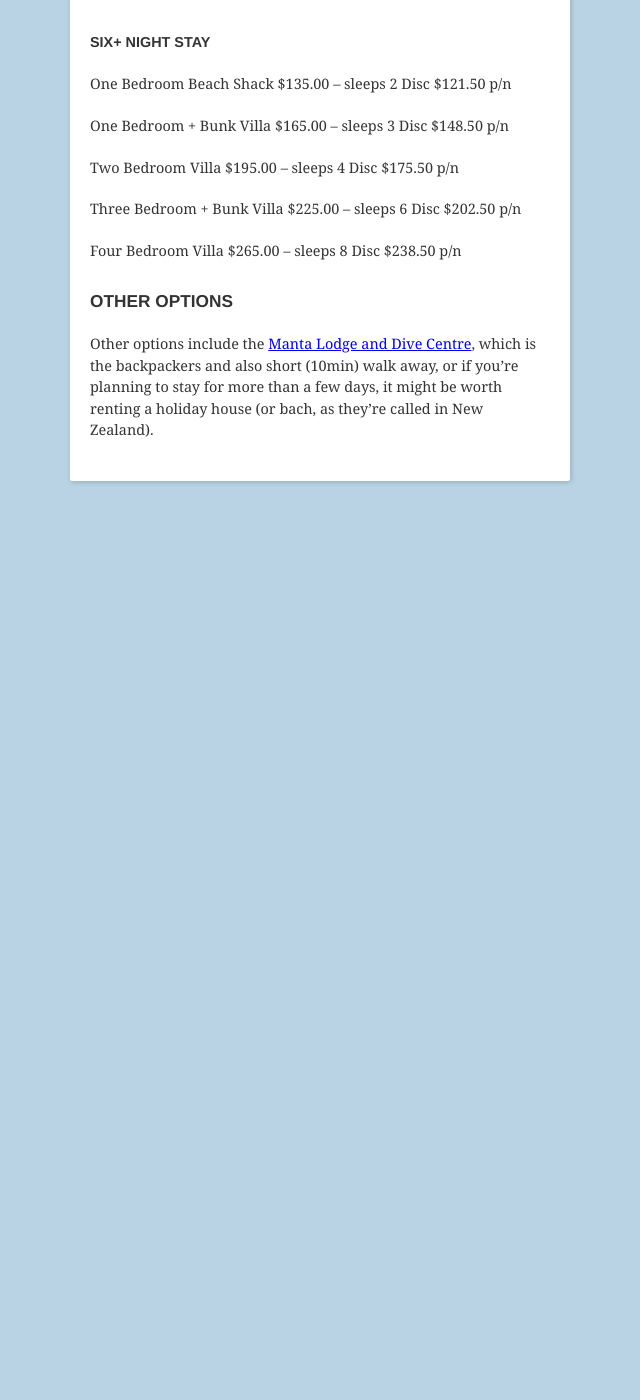
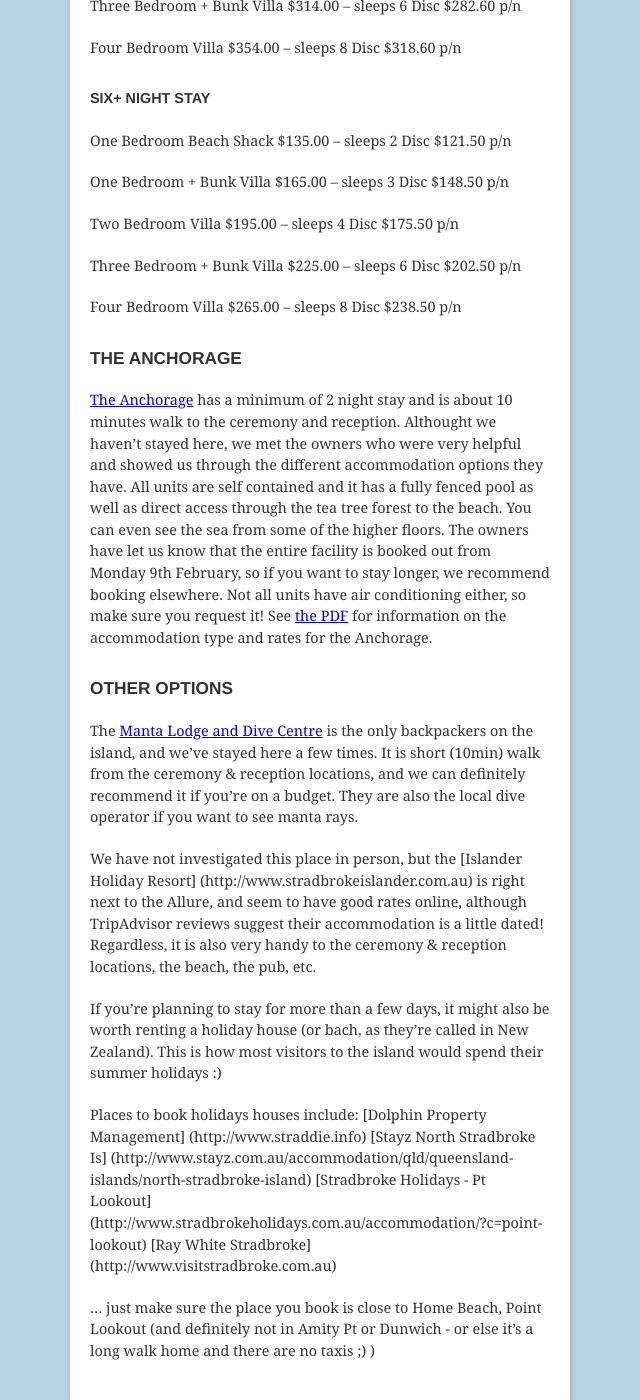
Before and after one commit to bnolan/wedding, a Jekyll site: the page built from accomodation.md, in a window 1280 px wide and 1400 px high, scrolled down 1267 px. Shown: the whole window, without its empty margins (320-960 px from the left). Built offline with Jekyll 4.4.1, drawn with Linux system fonts in a browser that asks for light colours; before the commit the page ends 1848 px from its top, so only the background shows below that; some of the changed text lies outside the part shown.

Commit message:
Update accomodation.md
Updated recommendations…. please turn Allure rates into a table!

```diff
--- a/accomodation.md
+++ b/accomodation.md
@@ -5,17 +5,15 @@ layout: default
 
 # Accomodation
 
-We recommend staying at either the Anchorage or the Allure. Both places are ~5-10min walk away from the ceremony & reception, as well as each other.
+Although Straddie isn't far from Brisbane, you will need to stay at least one night if you want to come & have a beer with us at the reception, as the ferries stop running back to the mainland about 7pm.
 
-Some of you might like to get together with a few of the other guests and share accommodation for the weekend. If you're not sure about anything, or would like help booking accommodation, just let us know. :)
-
-## The Anchorage
-
-[The Anchorage](http://stradbrokeresorts.com.au/) has a minimum of 2 night stay. All units are self contained, and it has a fully fenced pool and direct access to the beach. You can even see the sea from some of the higher floors. The owners have let us know that the entire facility is booked out from Monday 9th February, so if you want to stay longer than this date, we recommend booking elsewhere. See [the PDF](http://stradbrokeresorts.com.au/Library/PDF'S/TARIFFS%202014%20-%202015.pdf) for information on the accommodation type and rates for the Anchorage.
+Some of you might like to get together with a few of our other guests and share accommodation for the weekend. Here are our recommendations - some places we have stayed at, others we have just looked up on the internet based on how convenient they are. If you're not sure about anything, or would like help booking accommodation or getting in touch with other guests, just let us know. :)
 
 ## The Allure
 
-[The Allure](http://www.allurestradbroke.com.au/ ) doesn't have direct beach access, but is only across the road! It also has a pool, and a cafe on site.
+[The Allure](http://www.allurestradbroke.com.au/ ) doesn't have direct beach access, but it is only across the road! It is the closest accommodation the ceremony site & reception venue. The architecturally designed "beach shacks" & villas are well equipped, fully self-contained and have air conditioning. It also has on-site a pool, children's playground, shared edible garden and cafe. We stayed here in November and will probably book this for ourselves. (Tip: shacks/villas on the back row are the most private & peaceful).
+
+We have registered our wedding with the Allure, so if quote our names & the wedding date you will recieve a 10% discount from their advertised rate.
 
 These are the rates that have been provided to us (these include a 10% wedding discount):
 
@@ -46,6 +44,22 @@ Three Bedroom + Bunk Villa      $225.00 – sleeps 6 Disc $202.50 p/n
 
 Four Bedroom Villa              $265.00 – sleeps 8 Disc $238.50 p/n
 
+## The Anchorage
+
+[The Anchorage](http://stradbrokeresorts.com.au/) has a minimum of 2 night stay and is about 10 minutes walk to the ceremony and reception. Althought we haven't stayed here, we met the owners who were very helpful and showed us through the different accommodation options they have. All units are self contained and it has a fully fenced pool as well as direct access through the tea tree forest to the beach. You can even see the sea from some of the higher floors. The owners have let us know that the entire facility is booked out from Monday 9th February, so if you want to stay longer, we recommend booking elsewhere. Not all units have air conditioning either, so make sure you request it! See [the PDF](http://stradbrokeresorts.com.au/Library/PDF'S/TARIFFS%202014%20-%202015.pdf) for information on the accommodation type and rates for the Anchorage.
+
 ## Other options
 
-Other options include the [Manta Lodge and Dive Centre](http://www.mantalodge.com.au/), which is the backpackers and also short (10min) walk away, or if you're planning to stay for more than a few days, it might be worth renting a holiday house (or bach, as they're called in New Zealand).
+The [Manta Lodge and Dive Centre](http://www.mantalodge.com.au/) is the only backpackers on the island, and we've stayed here a few times. It is short (10min) walk from the ceremony & reception locations, and we can definitely recommend it if you're on a budget. They are also the local dive operator if you want to see manta rays.
+
+We have not investigated this place in person, but the [Islander Holiday Resort] (http://www.stradbrokeislander.com.au) is right next to the Allure, and seem to have good rates online, although TripAdvisor reviews suggest their accommodation is a little dated! Regardless, it is also very handy to the ceremony & reception locations, the beach, the pub, etc.
+
+If you're planning to stay for more than a few days, it might also be worth renting a holiday house (or bach, as they're called in New Zealand). This is how most visitors to the island would spend their summer holidays :)
+
+Places to book holidays houses include:
+[Dolphin Property Management] (http://www.straddie.info)
+[Stayz North Stradbroke Is] (http://www.stayz.com.au/accommodation/qld/queensland-islands/north-stradbroke-island)
+[Stradbroke Holidays - Pt Lookout] (http://www.stradbrokeholidays.com.au/accommodation/?c=point-lookout)
+[Ray White Stradbroke] (http://www.visitstradbroke.com.au)
+
+... just make sure the place you book is close to Home Beach, Point Lookout (and definitely not in Amity Pt or Dunwich -  or else it's a long walk home and there are no taxis ;) )
```
